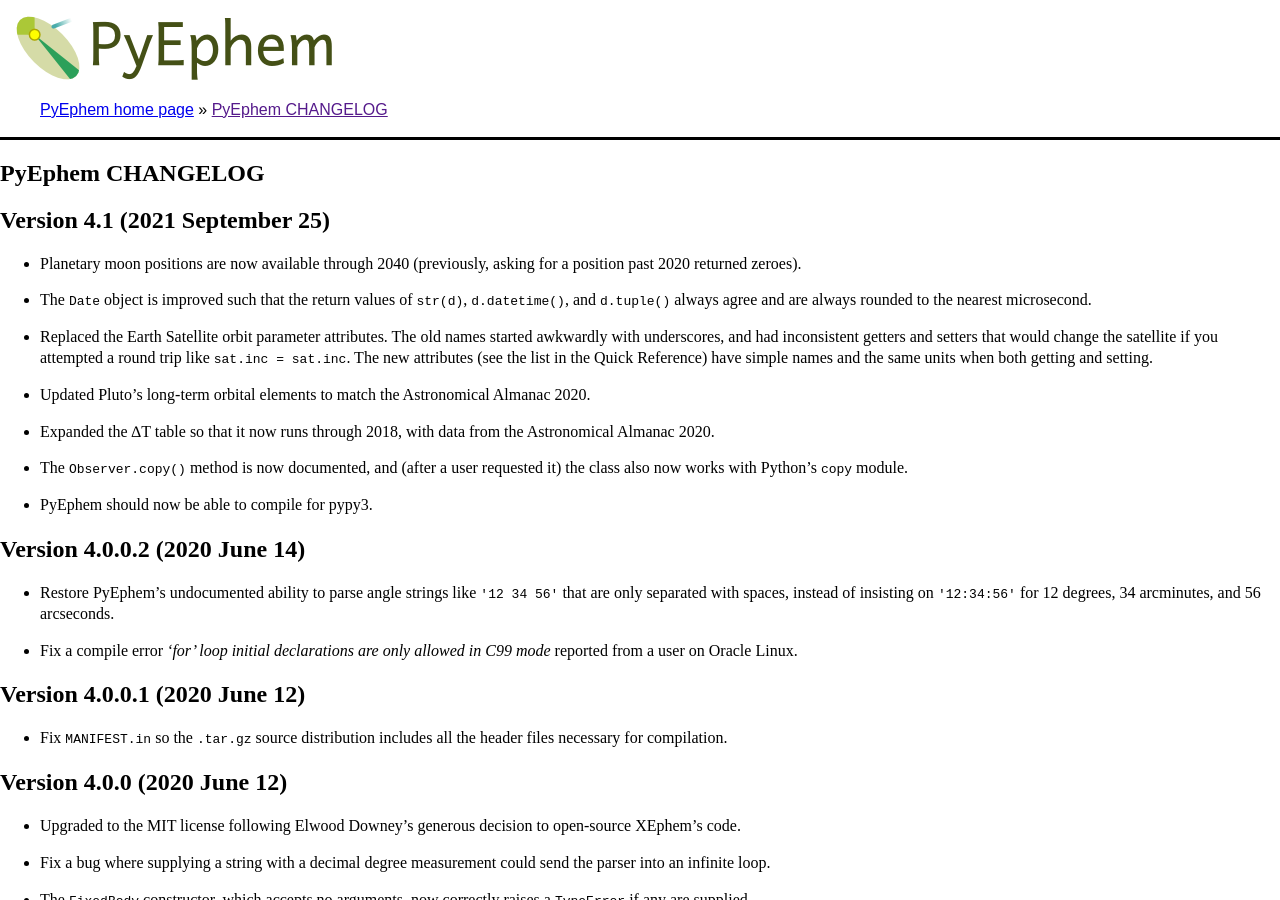
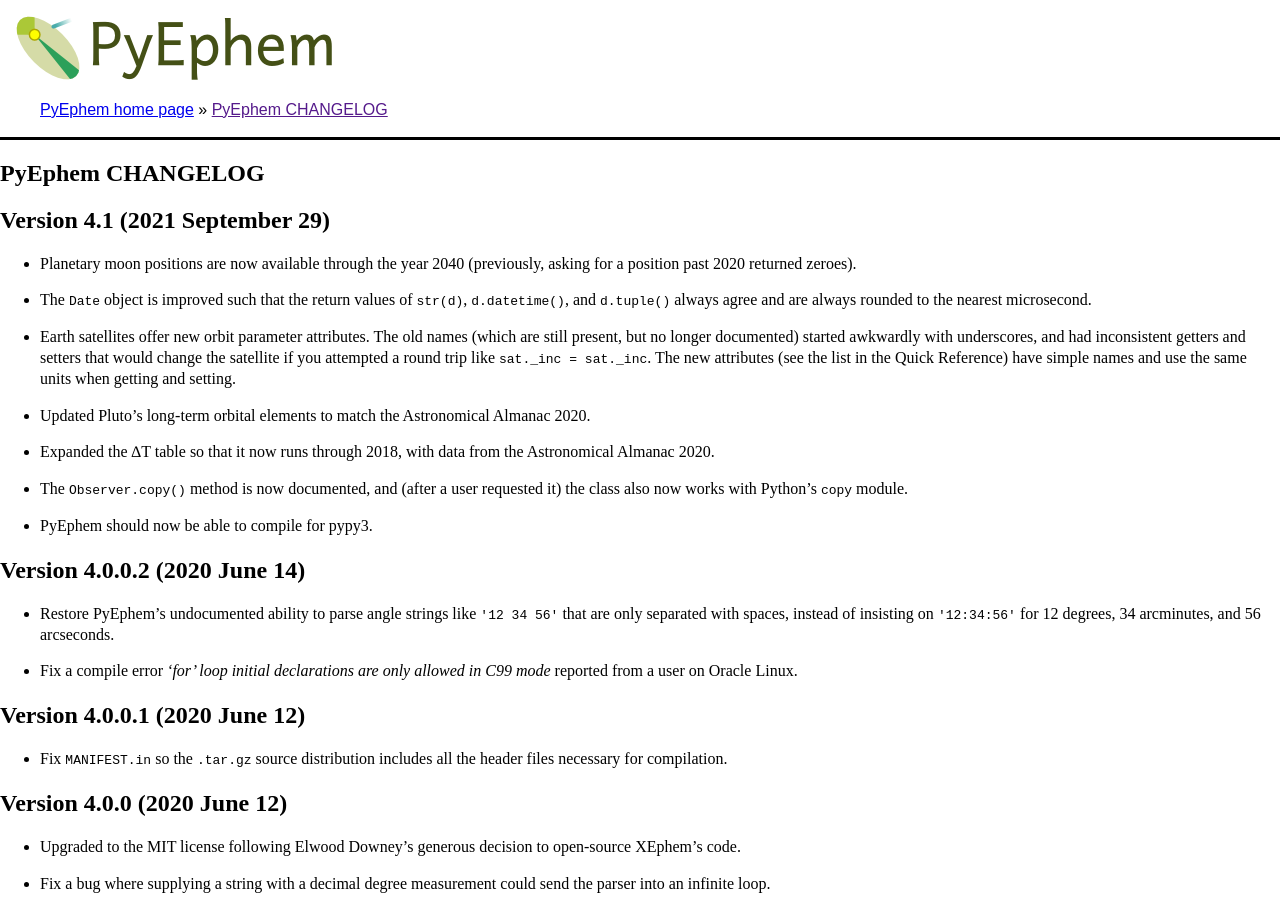
Before and after one commit to brandon-rhodes/pyephem, a Sphinx documentation site: the page built from ephem/doc/CHANGELOG.rst, in a window 1280 px wide and 900 px high. Built offline with Sphinx 7.4.7, drawn with Linux system fonts in a browser that asks for light colours.

Commit message:
Declare version 4.1

```diff
--- a/ephem/__init__.py
+++ b/ephem/__init__.py
@@ -10,7 +10,7 @@
 from math import pi
 from time import localtime as _localtime
 
-__version__ = '4.0.0.2'
+__version__ = '4.1'
 
 # As a favor, compile a regular expression that our C library would
 # really rather not compile for itself.
--- a/ephem/doc/CHANGELOG.rst
+++ b/ephem/doc/CHANGELOG.rst
@@ -2,22 +2,22 @@
 PyEphem CHANGELOG
 =================
 
-Version 4.1 (2021 September 25)
+Version 4.1 (2021 September 29)
 -------------------------------
 
-- Planetary moon positions are now available through 2040
+- Planetary moon positions are now available through the year 2040
   (previously, asking for a position past 2020 returned zeroes).
 
 - The ``Date`` object is improved such that the return values of
   ``str(d)``, ``d.datetime()``, and ``d.tuple()`` always agree and are
   always rounded to the nearest microsecond.
 
-- Replaced the Earth Satellite orbit parameter attributes.  The old
-  names started awkwardly with underscores, and had inconsistent getters
-  and setters that would change the satellite if you attempted a round
-  trip like ``sat.inc = sat.inc``.  The new attributes (see the list in
-  the Quick Reference) have simple names and the same units when both
-  getting and setting.
+- Earth satellites offer new orbit parameter attributes.  The old names
+  (which are still present, but no longer documented) started awkwardly
+  with underscores, and had inconsistent getters and setters that would
+  change the satellite if you attempted a round trip like ``sat._inc =
+  sat._inc``.  The new attributes (see the list in the Quick Reference)
+  have simple names and use the same units when getting and setting.
 
 - Updated Pluto’s long-term orbital elements
   to match the Astronomical Almanac 2020.
```
